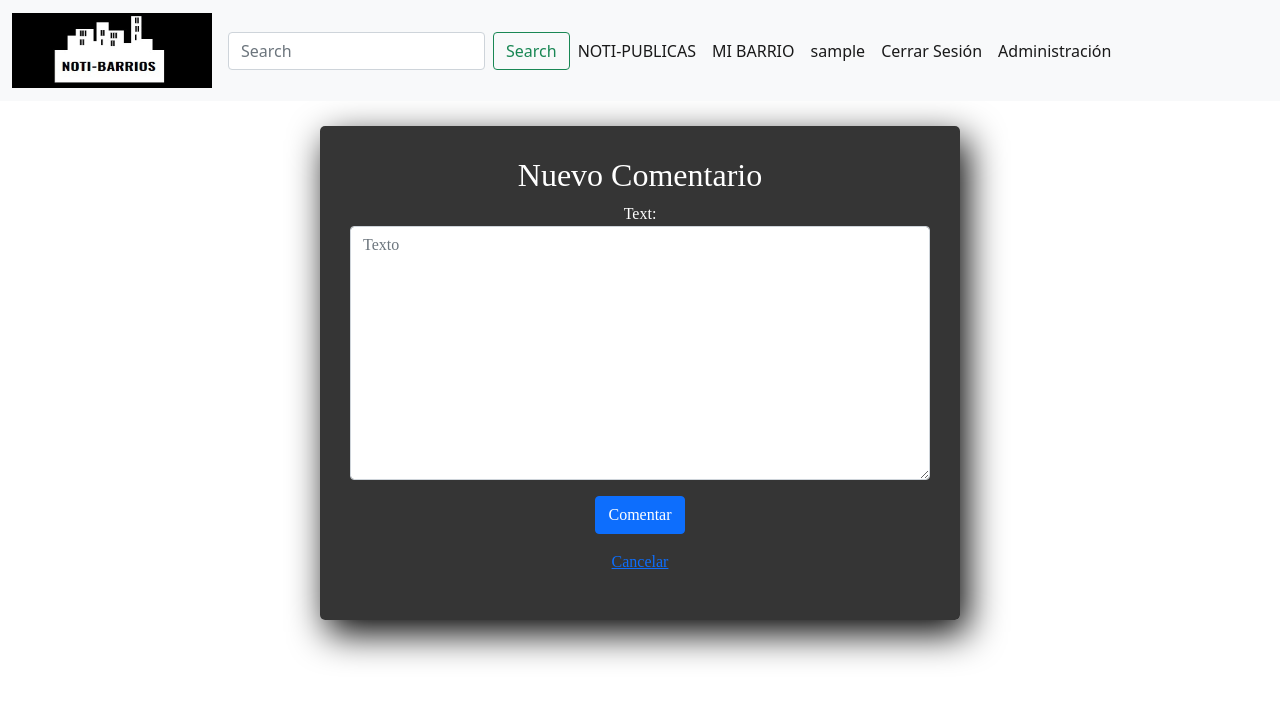
After one commit to PedroFassanelli/TP_IW_2022, a Django app: page /sitio/nuevocomentario/1 in a window 1280 px wide. The commit adds this page. Shown: the top 701 px of the page. Run offline with Django 4.2, Linux system fonts and the light colour scheme; the visitor is signed in with stand-in values (Sample User, id 1); some libraries are stand-ins or nearby versions.

Commit message:
comentarios funcionando y se sacó el user_id de los parametros

```diff
--- a/NotiBarrio/sitio/static/sitio/css/estilo.css
+++ b/NotiBarrio/sitio/static/sitio/css/estilo.css
@@ -97,6 +97,19 @@
     box-shadow: 7px 13px 37px #000;
 }
 
+.form-comentar
+{
+    width: 50%;
+    background: rgba(10, 10, 10, 0.823);
+    padding: 30px;
+    margin: auto;
+    margin-top: 25px;
+    border-radius: 5px;
+    font-family: 'Times New Roman';
+    color: white;
+    box-shadow: 7px 13px 37px #000;
+}
+
 .form-register, .form-login
 {
     width: 500px;
--- a/NotiBarrio/sitio/templates/base.html
+++ b/NotiBarrio/sitio/templates/base.html
@@ -32,7 +32,7 @@
 
                       {% if user.is_authenticated %}
                         <li class="nav-item">
-                          <a class="nav-link active" aria-current="page" href="{% url 'mibarrio' user.id %}">MI BARRIO</a>
+                          <a class="nav-link active" aria-current="page" href="{% url 'mibarrio' %}">MI BARRIO</a>
                         </li>
                         <li class="nav-item">
                           <a class="nav-link active" aria-current="page" href="{% url 'homepage' %}">{{ user.username }}</a>
--- /dev/null
+++ b/NotiBarrio/sitio/templates/comentar.html
@@ -0,0 +1,19 @@
+{% extends 'base.html' %}
+
+{% block namepage %}Nuevo Comentario{% endblock %}
+
+{% block contents %}
+
+
+<div class="form-comentar" ALIGN="center">
+    <h2>Nuevo Comentario</h2>
+    <form method="POST">
+        {% csrf_token %}
+        {{form.as_p}}
+        <p><button class="btn btn-primary" type="submit">Comentar</button></p>
+        <p><a href="{% url 'notipublicas' %}">Cancelar </a></p>
+    </form>
+</div>
+
+
+{% endblock %}
--- a/NotiBarrio/sitio/templates/detallepublicacion.html
+++ b/NotiBarrio/sitio/templates/detallepublicacion.html
@@ -5,7 +5,7 @@
 {% block contents %}
 <div class="lista-publicacion" ALIGN="center">
     {% if user.is_authenticated %}
-        <p><a href="{% url 'homepage' %}">Ir a Homepage</a> - <a href="{% url 'mibarrio' user.id %}">Ir a Mi Barrio</a> - <a href="{% url 'notipublicas' %}">Ir a NOTI-PUBLICAS</a></p>
+        <p><a href="{% url 'homepage' %}">Ir a Homepage</a> - <a href="{% url 'mibarrio' %}">Ir a Mi Barrio</a> - <a href="{% url 'notipublicas' %}">Ir a NOTI-PUBLICAS</a></p>
     {% else %}
         <p><a href="{% url 'homepage' %}">Ir a Homepage</a> - <a href="{% url 'notipublicas' %}">Ir a NOTI-PUBLICAS</a></p>
     {% endif %}
@@ -18,9 +18,9 @@
             <img src="{{ publicacion.image_two }}" alt="">
             <img src="{{ publicacion.image_three }}" alt="">
             {% if publicacion.user == user.email %}
-                <p><button class="btn" type="submit">Likes {{ publicacion.likes }}</button> - <button class="btn" type="submit">Dislikes {{ publicacion.dislikes }}</button> - <a class="btn" href="{% url 'detallepublicacion' publicacion.id %}">Comentar</a> - <a class="btn" href="{% url 'edit_publicacion' publicacion.id %}">Editar</a> - <a class="btn" href="{% url 'eliminar' publicacion.id %}">Eliminar</a></p>
+                <p><button class="btn" type="submit">Likes {{ publicacion.likes }}</button> - <button class="btn" type="submit">Dislikes {{ publicacion.dislikes }}</button> - <a class="btn" href="{% url 'nuevocomentario' publicacion.id  %}">Comentar</a> - <a class="btn" href="{% url 'edit_publicacion' publicacion.id %}">Editar</a> - <a class="btn" href="{% url 'eliminar' publicacion.id %}">Eliminar</a></p>
             {% else %}
-                <p><button class="btn" type="submit">Likes {{ publicacion.likes }}</button> - <button class="btn" type="submit">Dislikes {{ publicacion.dislikes }}</button> - <a class="btn" href="{% url 'detallepublicacion' publicacion.id %}">Comentar</a></p>
+                <p><button class="btn" type="submit">Likes {{ publicacion.likes }}</button> - <button class="btn" type="submit">Dislikes {{ publicacion.dislikes }}</button> - <a class="btn" href="{% url 'nuevocomentario' publicacion.id  %}">Comentar</a></p>
             {% endif %}
         </div>
         {% for comentario in lista_comentario %}
--- a/NotiBarrio/sitio/templates/edit_publicacion.html
+++ b/NotiBarrio/sitio/templates/edit_publicacion.html
@@ -9,7 +9,7 @@
         {% csrf_token %}
         {{form.as_p}}
         <p><button class="btn btn-primary" type="submit">PUBLICAR</button></p>
-        <p><a href="{% url 'mibarrio' user.id %}">Cancelar </a></p>
+        <p><a href="{% url 'mibarrio' %}">Cancelar </a></p>
     </form>
 </div>
 {% endblock %}
--- a/NotiBarrio/sitio/templates/mibarrio.html
+++ b/NotiBarrio/sitio/templates/mibarrio.html
@@ -9,7 +9,7 @@
             <h2>Aun no estas en un grupo de barrio</h2>
             <h3>Selecciona el barrio al que quieres unirte:</h3>
             {% for barrio in lista_barrios %}
-                <a href="{% url 'solicitarunirse' user.id barrio.id %}"><button class="btn btn-primary" type="submit">{{ barrio.number }} {{ barrio.namebarrio }}</button></a>
+                <a href="{% url 'solicitarunirse' barrio.id %}"><button class="btn btn-primary" type="submit">{{ barrio.number }} {{ barrio.namebarrio }}</button></a>
             {% endfor %}
         {% else %} <!-- Si es true, le muestra todas las noticias del barrio al que pertenece -->
             {% if aceptado == 1 %}
@@ -19,10 +19,10 @@
                     <h2>Rechazaron tu solicitud al barrio: {{ nombre_barrio }}</h2>
                     <h3>Quiere selecciona otro barrio para unirte:</h3>
                     {% for barrio in lista_barrios %}
-                        <p>{{ barrio.number }} {{ barrio.namebarrio }}</p>
+                        <a href="{% url 'solicitarunirse' barrio.id %}"><button class="btn btn-primary" type="submit">{{ barrio.number }} {{ barrio.namebarrio }}</button></a>
                     {% endfor %}
                 {% else %}
-                    <a href="{% url 'nuevapublicacion' user.id %}"><button class="btn btn-primary" type="submit">Publicar</button></a>
+                    <a href="{% url 'nuevapublicacion' %}"><button class="btn btn-primary" type="submit">Publicar</button></a>
                     {% if vacia == False %}
                         {% for mi_barrio in lista_mibarrio %}
                             <div class="publicacion">
--- a/NotiBarrio/sitio/templates/nueva_publicacion.html
+++ b/NotiBarrio/sitio/templates/nueva_publicacion.html
@@ -9,7 +9,7 @@
         {% csrf_token %}
         {{form.as_p}}
         <p><button class="btn btn-primary" type="submit">PUBLICAR</button></p>
-        <p><a href="{% url 'mibarrio' user.id %}">Cancelar </a></p>
+        <p><a href="{% url 'mibarrio' %}">Cancelar </a></p>
     </form>
 </div>
 {% endblock %}
--- a/NotiBarrio/sitio/urls.py
+++ b/NotiBarrio/sitio/urls.py
@@ -2,15 +2,20 @@ from django.urls import path
 from . import views
 
 urlpatterns = [
-    path('mibarrio/<int:id_user>/', views.mibarrio, name='mibarrio'),
+    #path('mibarrio/<int:id_user>/', views.mibarrio, name='mibarrio'),
+    path('mibarrio/', views.mibarrio, name='mibarrio'),
     path('notipublicas/', views.notipublicas, name='notipublicas'),
-    path('nuevapublicacion/<int:id_user>/', views.nuevaPublicacion, name='nuevapublicacion'),
+    #path('nuevapublicacion/<int:id_user>/', views.nuevaPublicacion, name='nuevapublicacion'),
+    path('nuevapublicacion/', views.nuevaPublicacion, name='nuevapublicacion'),
     path('edit_publicacion/<int:id_publicacion>/', views.editarPublicacion, name='edit_publicacion'),
     path('eliminar/<int:id_publicacion>/', views.eliminarPublicacion, name='eliminar'),
     path('detallepublicacion/<int:id_publicacion>/', views.detallePublicacion, name='detallepublicacion'),
     path('filtro/<str:filtro>/', views.filtropublicacion, name='filtropublicacion'),
+    #path('nuevocomentario/<int:id_publicacion><int:id_user>', views.nuevoComentario, name='nuevocomentario'),
+    path('nuevocomentario/<int:id_publicacion>', views.nuevoComentario, name='nuevocomentario'),
     path('eliminarcomentario/<int:id_comentario>/', views.eliminarComentario, name='eliminarcomentario'),
-    path('solicitarunirse/<int:id_user><int:id_barrio>/', views.solicitud_unir, name='solicitarunirse'),
+    #path('solicitarunirse/<int:id_user><int:id_barrio>/', views.solicitud_unir, name='solicitarunirse'),
+    path('solicitarunirse/<int:id_barrio>/', views.solicitud_unir, name='solicitarunirse'),
     path('aceptarsolicitud/<int:id_solicitud>/', views.aceptar_solicitud, name='aceptarsolicitud'),
     path('rechazarsolicitud/<int:id_solicitud>/', views.rechazar_solicitud, name='rechazarsolicitud'),
 ]
--- a/NotiBarrio/sitio/views.py
+++ b/NotiBarrio/sitio/views.py
@@ -44,8 +44,8 @@ def filtropublicacion(request, filtro):
 
 
 @login_required(login_url='login')
-def mibarrio(request, id_user):
-    custom = CustomUser.objects.filter(user_id = id_user)
+def mibarrio(request):
+    custom = CustomUser.objects.filter(user_id = request.user.id)
     mi_barrio = []
     barrios = []
     aceptado = 0
@@ -76,12 +76,12 @@ def mibarrio(request, id_user):
         return render(request, 'mibarrio.html', {'lista_barrios': barrios, 'lista_mibarrio': mi_barrio, 'vacia': vacio, 'aceptado': aceptado, 'nombre_barrio': nombre_barrio, 'lista_solicitudes': lista_solicitudes, 'solicitudes_vacio': solicitudes_vacio})
 
 @login_required(login_url='login')
-def nuevaPublicacion(request, id_user):
+def nuevaPublicacion(request):
     if request.method == "POST":
         form = FormNuevaPublicacion(request.POST, request.FILES)
         if form.is_valid():
-            usuario = User.objects.filter(id = id_user)
-            custom = CustomUser.objects.filter(user_id = id_user)
+            usuario = User.objects.filter(id = request.user.id)
+            custom = CustomUser.objects.filter(user_id = request.user.id)
             new_publicacion = form.save(commit=False)
             Publicacion.objects.create(
                 publicationdate = datetime.today(),
@@ -134,6 +134,25 @@ def detallePublicacion(request, id_publicacion):
     comentarios = Comentario.objects.filter(id_publicacion = id_publicacion).order_by('comentdate')
     return render(request, 'detallepublicacion.html', {"lista_publicacion": publicacion, "lista_comentario": comentarios})
 
+
+@login_required(login_url='login')
+def nuevoComentario(request, id_publicacion):
+    if request.method == "POST":
+        form = FormNuevoComentario(request.POST)
+        if form.is_valid():
+            usuario = User.objects.filter(id = request.user.id)
+            new_comentario = form.save(commit=False)
+            Comentario.objects.create(
+                id_publicacion = id_publicacion,
+                comentdate = datetime.today(),
+                text = new_comentario.text,
+                user = usuario[0].email,
+                )
+            return redirect('homepage')
+    else:
+        form = FormNuevoComentario()
+    return render(request, 'comentar.html', {"form": form})
+
 @login_required(login_url='login')
 def eliminarComentario(request, id_comentario):
     comentario = Comentario.objects.filter(id = id_comentario)
@@ -141,8 +160,8 @@ def eliminarComentario(request, id_comentario):
     return redirect ('homepage')
 
 
-def solicitud_unir(request, id_user, id_barrio):
-    solicitante = CustomUser.objects.get(user_id = id_user)
+def solicitud_unir(request, id_barrio):
+    solicitante = CustomUser.objects.get(user_id = request.user.id)
     solicitante.is_accept = 1
     barrio = Barrio.objects.get(id = id_barrio)
     solicitante.barrio = barrio
```
